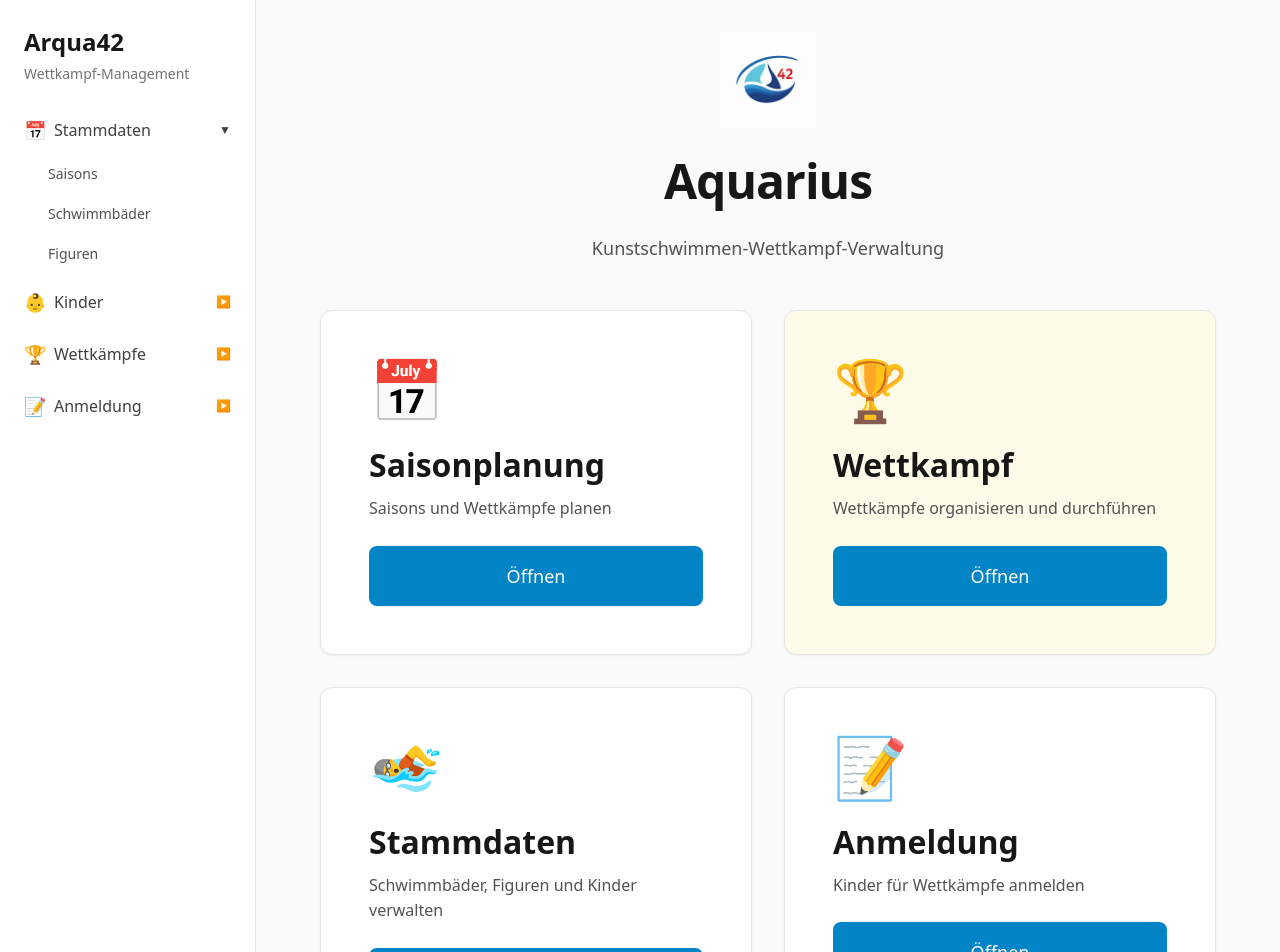
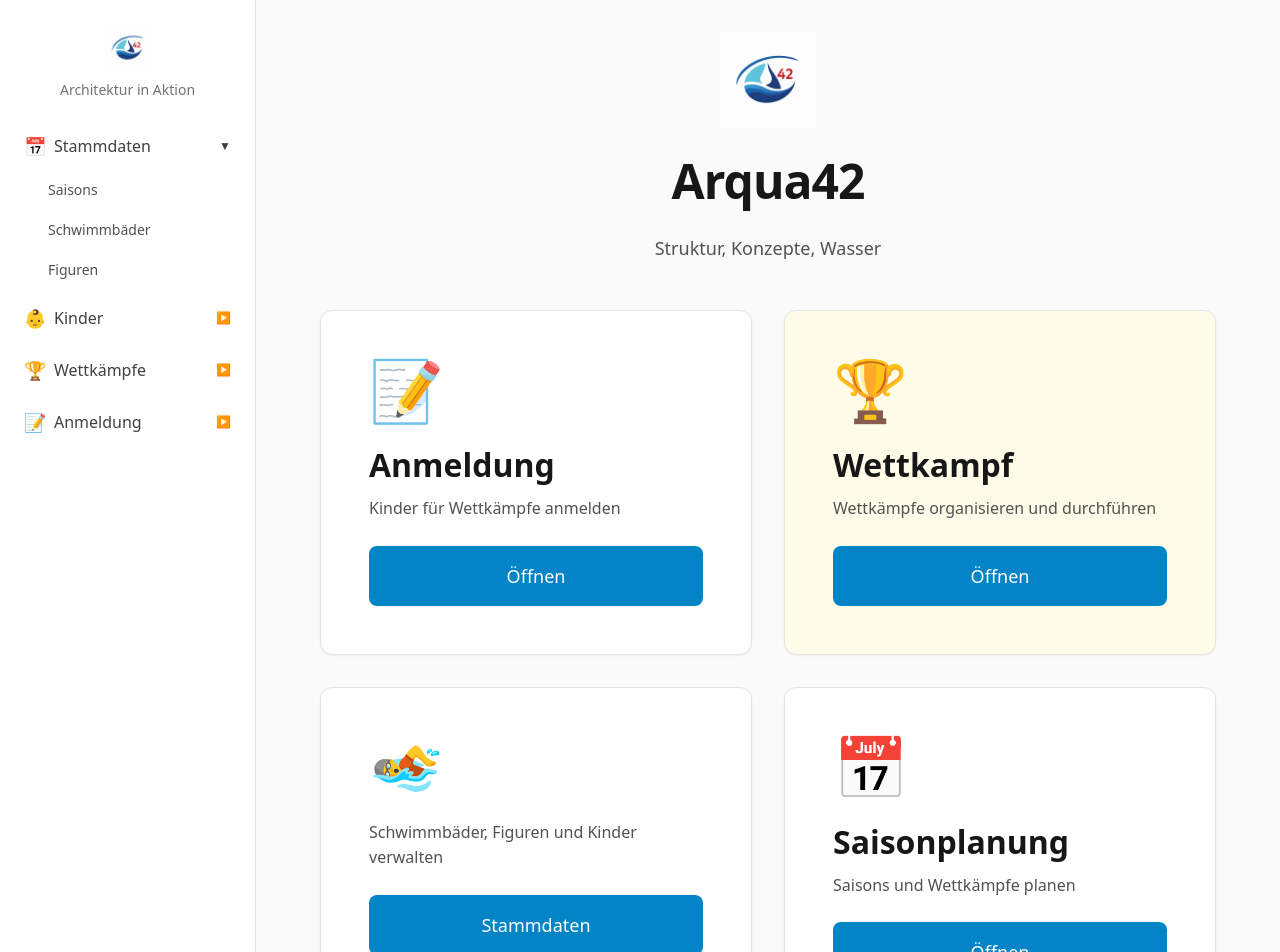
Before and after one commit to gernotstarke/aquarius, a React (Vite) app in the folder frontend/: page / in a window 1280 px wide. Shown: the top 952 px of the page. Built offline with nearby package versions, Linux system fonts and the light colour scheme.

Commit message:
feat(ui): update branding, navigation structure and fix build errors

```diff
--- a/frontend/src/components/Sidebar.tsx
+++ b/frontend/src/components/Sidebar.tsx
@@ -74,10 +74,10 @@ const Sidebar: React.FC = () => {
 
   return (
     <aside className="w-64 bg-white border-r border-neutral-200 min-h-screen flex-shrink-0">
-      <div className="p-6">
+      <div className="p-6 text-center">
         <Link to="/" className="block">
-          <h1 className="text-h3 font-bold text-neutral-900">Arqua42</h1>
-          <p className="text-sm text-neutral-500 mt-1">Wettkampf-Management</p>
+          <img src="/aquarius-logo.png" alt="Arqua42" className="h-12 mx-auto mb-2" />
+          <p className="text-sm text-neutral-500 font-medium">Architektur in Aktion</p>
         </Link>
       </div>
 
--- a/frontend/src/pages/Home.tsx
+++ b/frontend/src/pages/Home.tsx
@@ -6,11 +6,11 @@ import Button from '../components/Button';
 const Home: React.FC = () => {
   const mainSections = [
     {
-      name: 'Saisonplanung',
-      description: 'Saisons und Wettkämpfe planen',
-      path: '/saison',
-      icon: '📅',
-      color: 'bg-blue-50 hover:bg-blue-100',
+      name: 'Anmeldung',
+      description: 'Kinder für Wettkämpfe anmelden',
+      path: '/anmeldung/liste',
+      icon: '📝',
+      color: 'bg-purple-50 hover:bg-purple-100',
     },
     {
       name: 'Wettkampf',
@@ -25,13 +25,15 @@ const Home: React.FC = () => {
       path: '/schwimmbad',
       icon: '🏊',
       color: 'bg-green-50 hover:bg-green-100',
+      hideTitle: true,
+      buttonText: 'Stammdaten',
     },
     {
-      name: 'Anmeldung',
-      description: 'Kinder für Wettkämpfe anmelden',
-      path: '/anmeldung/liste',
-      icon: '📝',
-      color: 'bg-purple-50 hover:bg-purple-100',
+      name: 'Saisonplanung',
+      description: 'Saisons und Wettkämpfe planen',
+      path: '/saison',
+      icon: '📅',
+      color: 'bg-blue-50 hover:bg-blue-100',
     },
   ];
 
@@ -47,10 +49,10 @@ const Home: React.FC = () => {
             className="h-24 mx-auto"
           />
           <h1 className="text-display font-bold text-neutral-900">
-            Aquarius
+            Arqua42
           </h1>
           <p className="text-body-lg text-neutral-600 max-w-2xl mx-auto">
-            Kunstschwimmen-Wettkampf-Verwaltung
+            Struktur, Konzepte, Wasser
           </p>
         </div>
 
@@ -62,11 +64,13 @@ const Home: React.FC = () => {
                 <div className="space-y-6 p-4">
                   <div className="text-6xl">{section.icon}</div>
                   <div className="space-y-2">
-                    <h2 className="text-h2 font-bold text-neutral-900">{section.name}</h2>
+                    {!section.hideTitle && (
+                      <h2 className="text-h2 font-bold text-neutral-900">{section.name}</h2>
+                    )}
                     <p className="text-body text-neutral-600">{section.description}</p>
                   </div>
                   <Button size="lg" className="w-full">
-                    Öffnen
+                    {section.buttonText || 'Öffnen'}
                   </Button>
                 </div>
               </Card>
--- a/frontend/src/pages/WettkampfDetail.tsx
+++ b/frontend/src/pages/WettkampfDetail.tsx
@@ -6,7 +6,6 @@ import { WettkampfWithDetails, Figur } from '../types';
 import Card from '../components/Card';
 import Tabs from '../components/Tabs';
 import Button from '../components/Button';
-import Input from '../components/Input';
 
 const WettkampfDetail: React.FC = () => {
   const { id } = useParams<{ id: string }>();
@@ -78,12 +77,16 @@ const WettkampfDetail: React.FC = () => {
                 </p>
               </div>
               <div>
-                <p className="text-sm text-neutral-500">Saison ID</p>
-                <p className="text-body-lg font-medium">{wettkampf.saison_id}</p>
+                <p className="text-sm text-neutral-500">Saison</p>
+                <p className="text-body-lg font-medium">
+                  {wettkampf.saison?.name || wettkampf.saison_id}
+                </p>
               </div>
               <div>
-                <p className="text-sm text-neutral-500">Schwimmbad ID</p>
-                <p className="text-body-lg font-medium">{wettkampf.schwimmbad_id}</p>
+                <p className="text-sm text-neutral-500">Schwimmbad</p>
+                <p className="text-body-lg font-medium">
+                  {wettkampf.schwimmbad?.name || wettkampf.schwimmbad_id}
+                </p>
               </div>
             </div>
             <div className="pt-4">
--- a/frontend/src/pages/admin/SystemHealth.tsx
+++ b/frontend/src/pages/admin/SystemHealth.tsx
@@ -31,7 +31,7 @@ const formatBytes = (bytes: number) => {
 };
 
 const SystemHealth: React.FC = () => {
-  const { data: health, isLoading, error, refetch } = useQuery<SystemHealthData>({
+  const { data: health, isLoading, error } = useQuery<SystemHealthData>({
     queryKey: ['health'],
     queryFn: async () => {
       const response = await apiClient.get('/health/');
--- a/frontend/src/pages/admin/UserList.tsx
+++ b/frontend/src/pages/admin/UserList.tsx
@@ -1,11 +1,11 @@
 import React, { useState } from 'react';
 import { useQuery, useMutation, useQueryClient } from '@tanstack/react-query';
 import apiClient from '../../api/client';
-import { UserPlus, Trash2, Shield, User as UserIcon } from 'lucide-react';
+import { UserPlus, Trash2, User as UserIcon } from 'lucide-react';
 
 interface User {
   id: number;
-  username: str;
+  username: string;
   full_name: string;
   role: 'ROOT' | 'PLANER' | 'OFFIZIELLER';
   is_active: boolean;
--- a/frontend/src/types/index.ts
+++ b/frontend/src/types/index.ts
@@ -67,6 +67,7 @@ export interface Figur {
   schwierigkeitsgrad?: number;
   kategorie?: string;
   altersklasse?: string;
+  min_alter?: number;
   bild?: string;
 }
 
@@ -76,6 +77,7 @@ export interface FigurCreate {
   schwierigkeitsgrad?: number;
   kategorie?: string;
   altersklasse?: string;
+  min_alter?: number;
   bild?: string;
 }
 
@@ -99,4 +101,6 @@ export interface AnmeldungCreate {
 export interface WettkampfWithDetails extends Wettkampf {
   figuren: Figur[];
   anmeldungen: Anmeldung[];
+  saison?: Saison;
+  schwimmbad?: Schwimmbad;
 }
```
